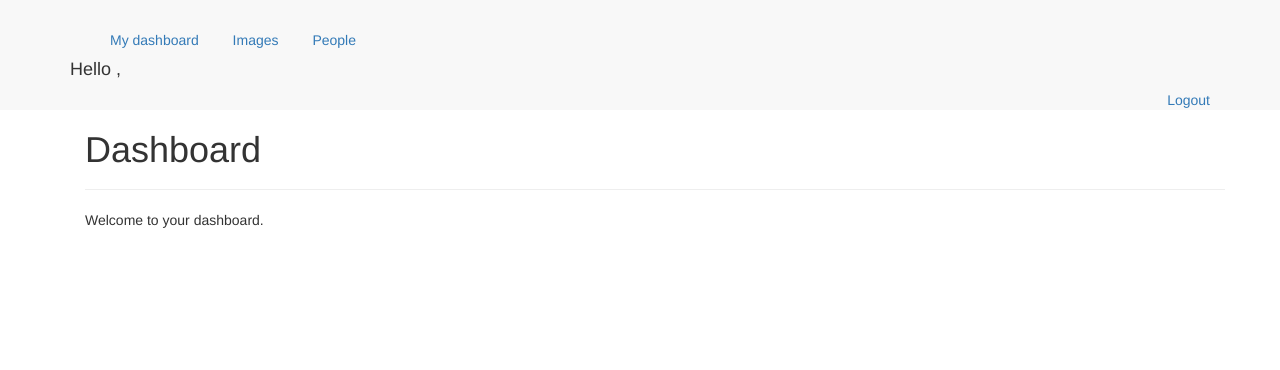
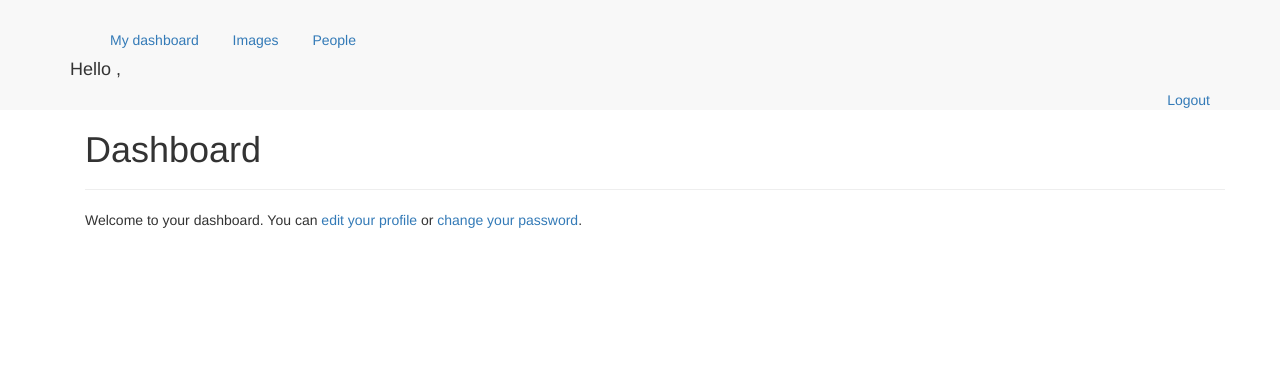
Before and after one commit to Yanze/bookmarks, a Django app: page /account/ in a window 1280 px wide. Shown: the top 370 px of the page. Run offline with Django 3.2, Linux system fonts and the light colour scheme; a user stored in the database is signed in; some libraries are stand-ins or nearby versions.

Commit message:
messages framework

```diff
--- a/account/templates/account/dashboard.html
+++ b/account/templates/account/dashboard.html
@@ -4,6 +4,7 @@
   <div class="container">
     <h1>Dashboard</h1>
     <hr>
-    <p>Welcome to your dashboard.</p>
+    <p>Welcome to your dashboard.
+      You can <a href="{% url "edit" %}">edit your profile</a> or <a href="{% url "password_change" %}">change your password</a>.</p>
   </div>
 {% endblock %}
--- a/account/templates/base.html
+++ b/account/templates/base.html
@@ -37,6 +37,16 @@
         </div>
     </div>
 
+    {% if messages %}
+    <ul class="messages">
+      {% for message in messages %}
+      <li class="{{ message.tags }}">
+        {{ message|safe }}
+        <a href="#" class="close">✖</a>
+      </li>
+      {% endfor %}
+    </ul>
+    {% endif %}
 
     <div id="content" class="container">
         {% block content %} {% endblock %}
--- a/account/views.py
+++ b/account/views.py
@@ -1,10 +1,11 @@
 from django.http import HttpResponse
-from django.shortcuts import render
+from django.shortcuts import render, redirect
 from django.contrib.auth import authenticate, login
 from .forms import LoginForm, UserRegistrationForm, \
                     UserEditForm, ProfileEditForm
 from django.contrib.auth.decorators import login_required
 from .models import Profile
+from django.contrib import messages
 
 
 @login_required
@@ -39,6 +40,10 @@
         if user_form.is_valid() and profile_form.is_valid():
             user_form.save()
             profile_form.save()
+            messages.success(request, 'Profile updated successfully!')
+        else:
+            messages.error(request, 'Error updating your profile.')
+        return redirect('edit')
     else:
         user_form = UserEditForm(instance=request.user)
         profile_form = ProfileEditForm(instance=request.user.profile)
```
Also changed, not shown: db.sqlite3.
